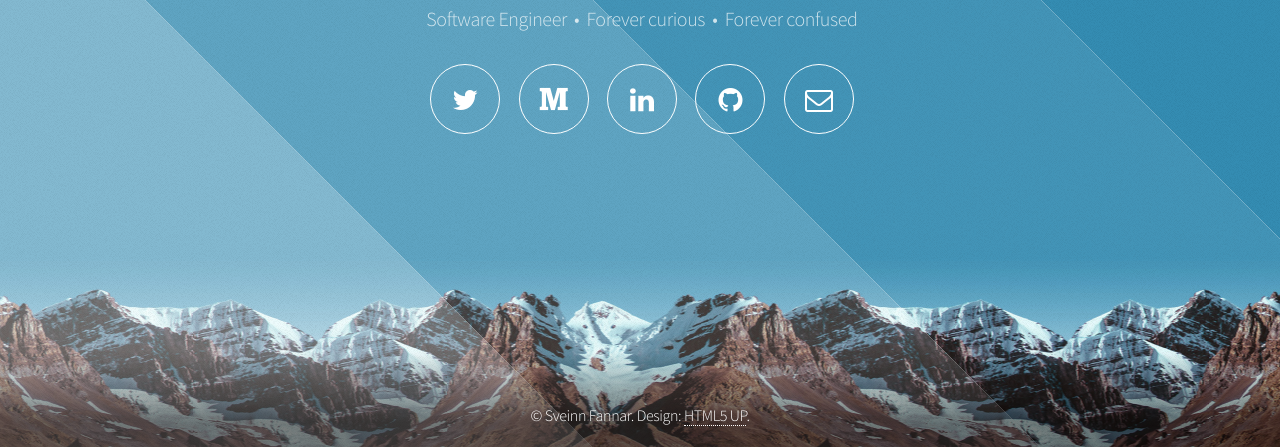
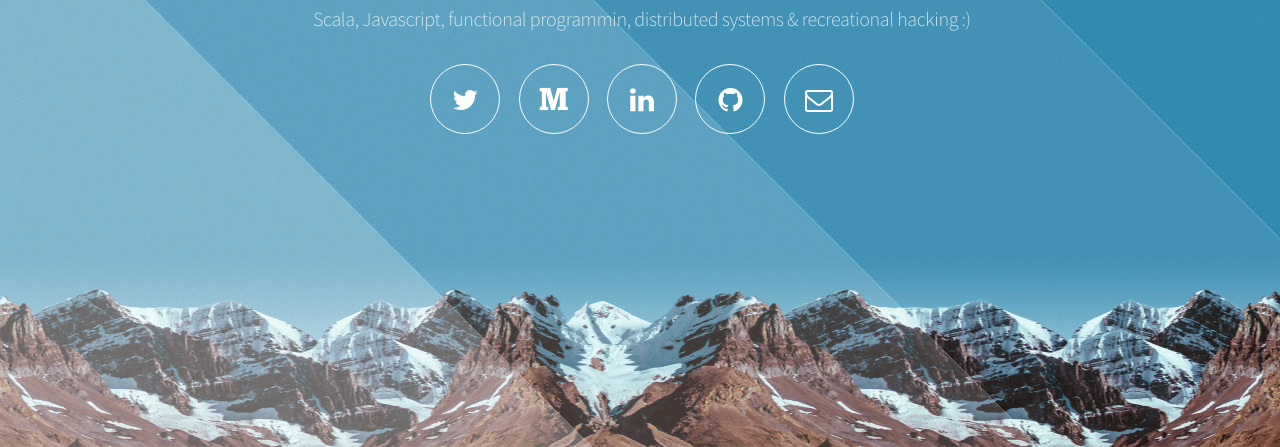
Before and after one commit to sveinnfannar/sveinnfannar.github.com, a plain HTML site: page index.html in a window 1280 px wide. Shown: the part 353-800 px from the top of the page. Drawn offline with Linux system fonts and the light colour scheme.

Commit message:
Updated text, remove footer

```diff
--- a/index.html
+++ b/index.html
@@ -31,7 +31,7 @@ Free for personal and commercial use under the CCA 3.0 license (html5up.net/lice
         <!-- Header -->
         <header id="header">
         <h1>Sveinn Fannar Kristjánsson</h1>
-        <p>Software Engineer &nbsp;&bull;&nbsp; Forever curious &nbsp;&bull;&nbsp; Forever confused</p>
+        <p>Scala, Javascript, functional programmin, distributed systems & recreational hacking :)</p>
         <nav>
         <ul>
           <li><a href="http://twitter.com/sveinnfannar" class="icon fa-twitter"><span class="label">Twitter</span></a></li>
@@ -42,11 +42,6 @@ Free for personal and commercial use under the CCA 3.0 license (html5up.net/lice
         </ul>
         </nav>
         </header>
-
-        <!-- Footer -->
-        <footer id="footer">
-        <span class="copyright">&copy; Sveinn Fannar. Design: <a href="http://html5up.net">HTML5 UP</a>.</span>
-        </footer>
       </div>
     </div>
   </body>
```
